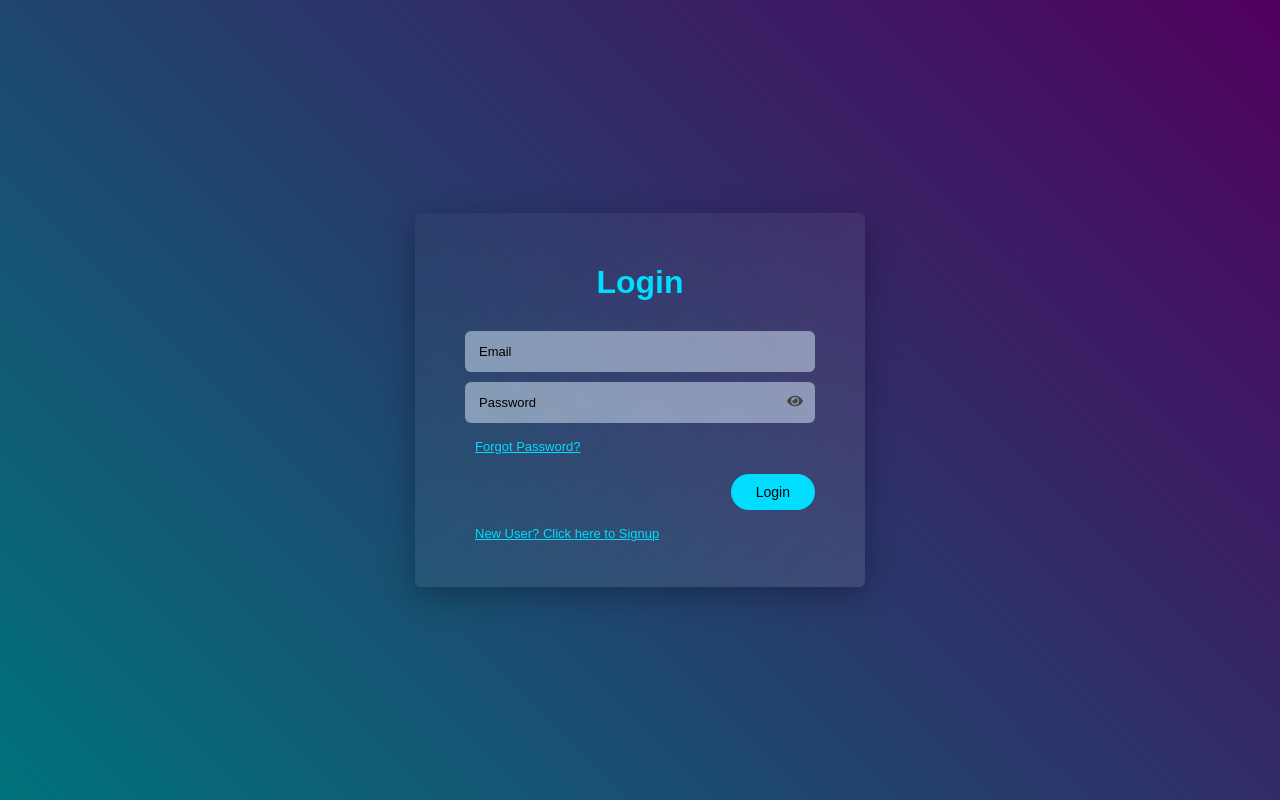
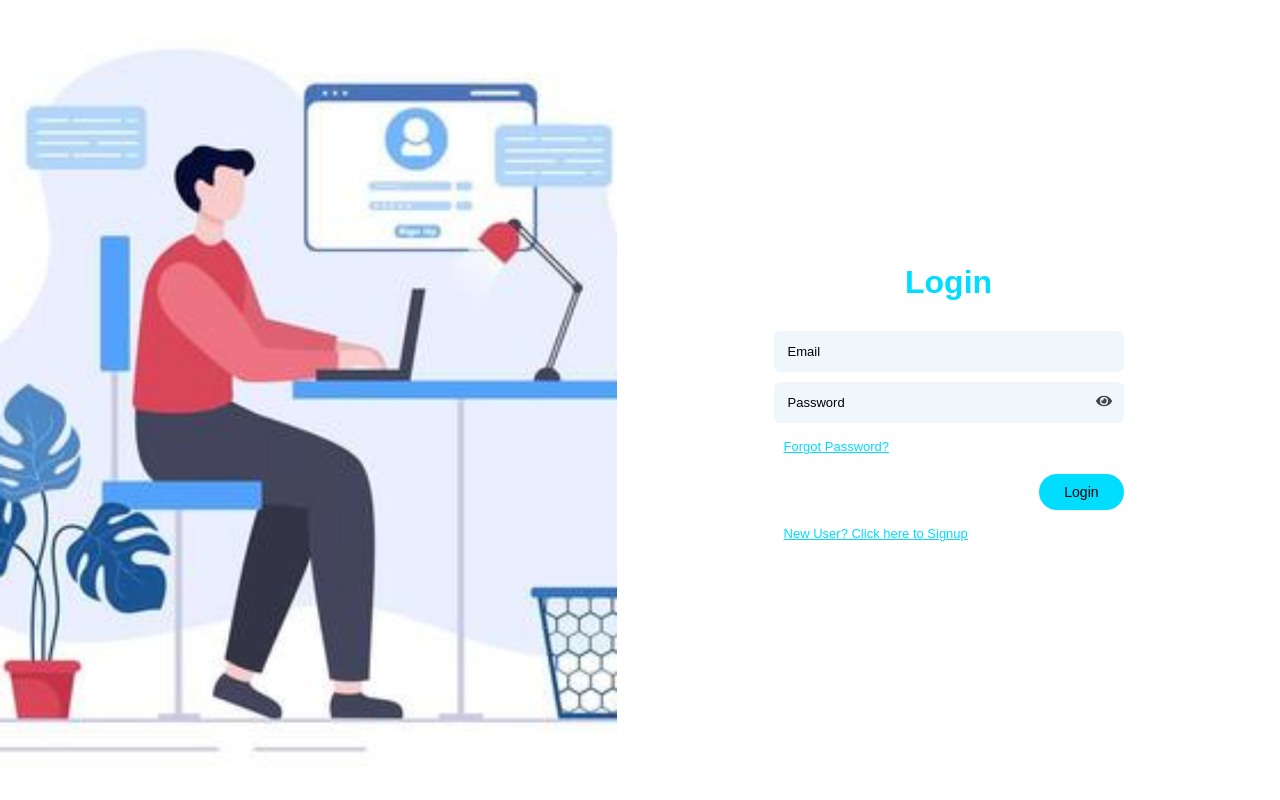
Before and after one commit to gaganreddyr/LoginSignupForm, a React (Create React App) app in the folder form/: page / in a window 1280 px wide. Built offline with nearby package versions, Linux system fonts and the light colour scheme.

Commit message:
live coding session added img and implemented the required changes

```diff
--- a/form/src/components/Display/Display.css
+++ b/form/src/components/Display/Display.css
@@ -4,21 +4,46 @@
     --font: Arial, sans-serif;
 }
 
+.container{
+  display:flex;
+  margin:0;
+  padding:0;
+  width: 100%;
+}
+
+.imgleft{
+  flex: 1;
+  display: flex;
+  flex-direction: column;
+  height: 100vh;
+}
+
+.imgleft img{
+  height:100%;
+  object-fit: cover;
+  object-position: left;
+}
+
 .data{
-  width:350px;
+  flex: 2;
+  display: flex;
+  flex-direction: column;
+  background: white;
+  backdrop-filter: blur(12px);
+  align-items: center;
+  justify-content: center;
+}
+
+.form{
+  width: 350px;
   min-height: 220px;
-  background: linear-gradient(
-      135deg,
-      rgba(104, 104, 104, 0.073),
-      rgba(180, 180, 180, 0.148));
-  backdrop-filter: blur(12px);
+  background: white;
+  text-align:center;
   padding-left: 50px;
   padding-right: 50px;
   padding-top: 30px;
   padding-bottom: 30px;
-  box-shadow: 0 8px 32px rgba(0,0,0,0.3);
-  border-radius:6px;
-  text-align:center;
+
 }
 
 .title{
--- a/form/src/components/Display/Display.jsx
+++ b/form/src/components/Display/Display.jsx
@@ -3,7 +3,7 @@ import Login from "../../pages/Login";
 import Signup from "../../pages/Signup";
 import Forgot from "../../pages/Forgot";
 import "./Display.css";
-
+import image from "../../assets/images/1.png";
 const Display = () => {
 
   const [mode, setMode] = useState("login");
@@ -13,9 +13,15 @@ const Display = () => {
   };
 
   return (
+    <div className="container">
+    <div className="imgleft">
+      <img src={image} alt="" />
+    </div>
+
     <div className="data">
 
-      <h1 className="title">
+      <div className="form">
+        <h1 className="title">
         {mode === "signup"
           ? "Signup"
           : mode === "forgot"
@@ -27,6 +33,8 @@ const Display = () => {
       {mode === "signup" && <Signup changeMode={changeMode} />}
       {mode === "forgot" && <Forgot changeMode={changeMode} />}
 
+      </div>
+    </div>
     </div>
   );
 };
--- a/form/src/pages/Page.css
+++ b/form/src/pages/Page.css
@@ -3,5 +3,5 @@
   display:flex;
   justify-content:center;
   align-items:center;
-  background:linear-gradient(45deg, rgb(0, 115, 123), rgb(80, 0, 93))
+  background: rgb(220, 220, 220);
 }
--- a/form/src/utils/validateUsername.js
+++ b/form/src/utils/validateUsername.js
@@ -4,8 +4,8 @@ export const validateUsername = (username) => {
     return "Please enter a username";
   }
 
-  if (username.length < 3) {
-    return "Username must be at least 3 characters";
+  if (username.length < 4) {
+    return "Username must be at least 4 characters";
   }
 
   const usernameRegex = /^[a-zA-Z0-9_]+$/;
```
Also changed, not shown: form/src/hooks/Signup.js (+1 -6 lines), form/src/pages/Forgot.jsx (+3 -8 lines), form/src/pages/Login.jsx (+3 -12 lines), form/src/pages/Signup.jsx (+3 -34 lines), form/src/assets/images/1.png (added).
